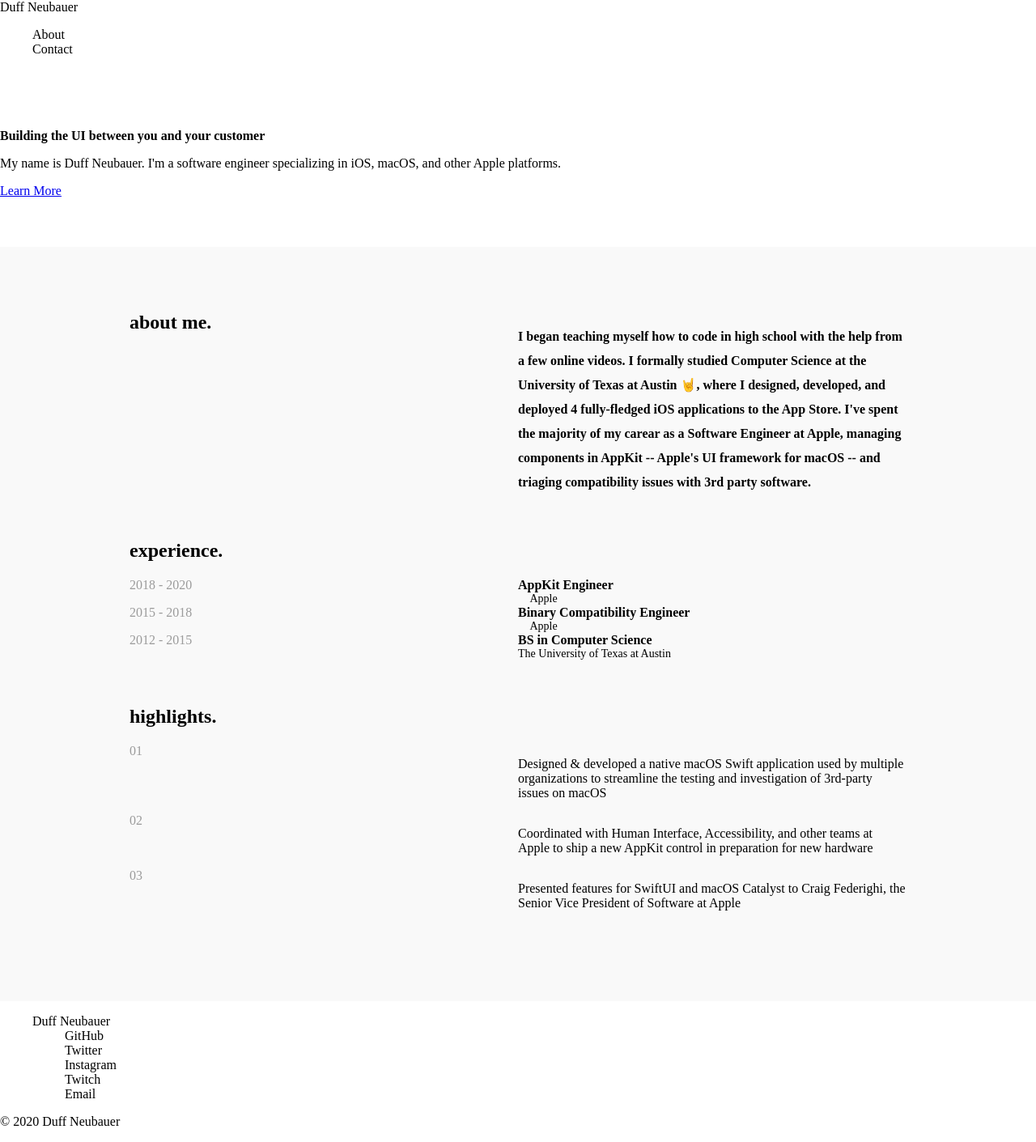
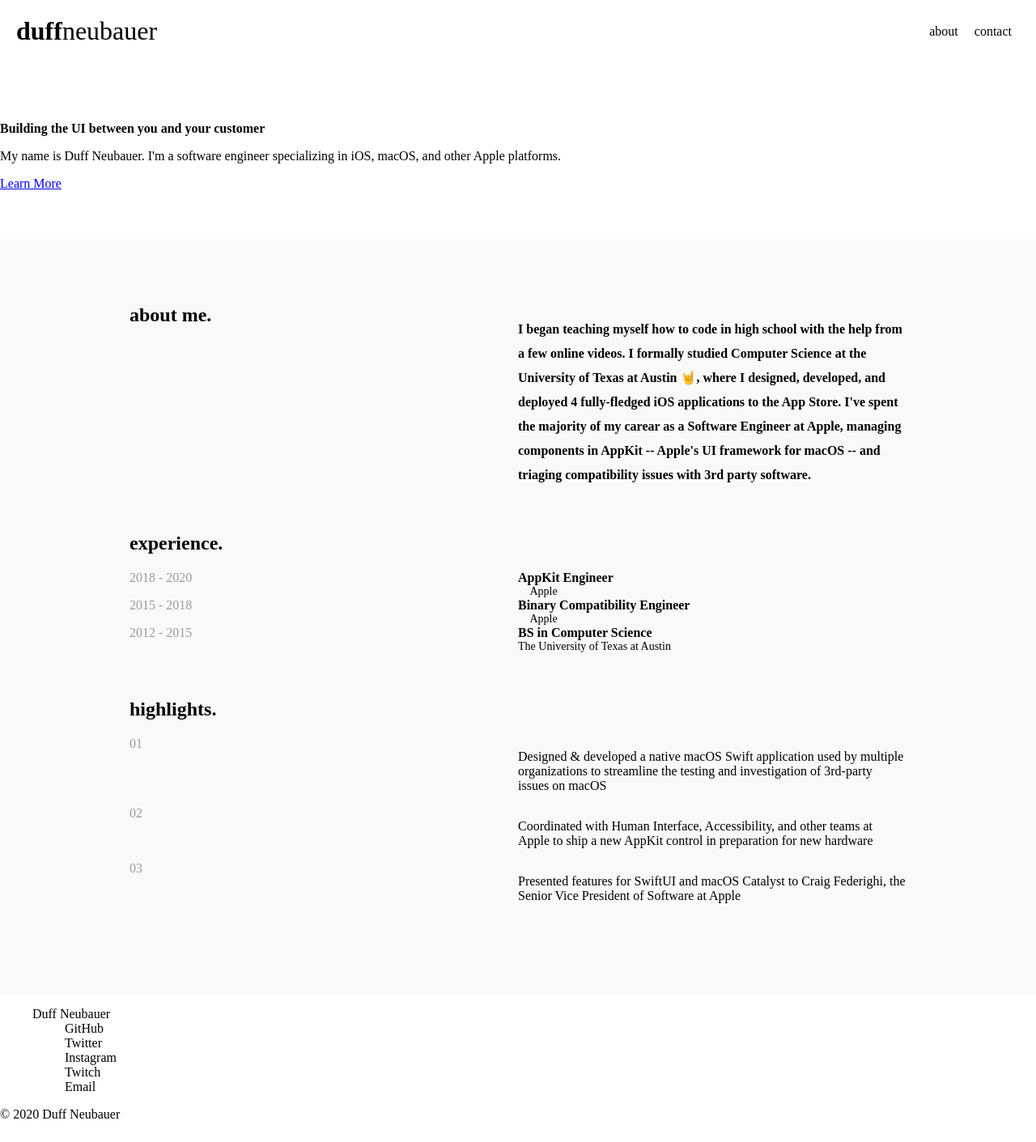
Before and after one commit to duffneub/duffneub.github.io, a Jekyll site: the page built from index.html, in a window 1280 px wide. Shown: the whole page at 81% size. Built offline with Jekyll 4.4.1, drawn with Linux system fonts in a browser that asks for light colours.

Commit message:
Style header

```diff
--- a/_includes/header.html
+++ b/_includes/header.html
@@ -1,22 +1,9 @@
-<header id="site-header">
-
-  <!-- Site Hero -->
-  <div id="site-logo">DN</div>
-  <div id="site-title">Duff Neubauer</div>
-  <div id="site-tagline">macOS Engineer | Swift Developer | Below Average Surfer</div>
-
-  <!-- Site Navigation -->
-  <nav id="site-nav">
-    <ul>
-      {% assign nav-pages = site.html_pages | sort: "nav-order" %}
-      {% for p in nav-pages %}
-      <li>
-        <a href="{{ p.url }}" {% if p.url == page.url %}class="active"{% endif %}>
-          {{ p.title }}
-        </a>
-      </li>
-      {% endfor %}
+<header class="site-header">
+  <div class="logo"><b>duff</b>neubauer</div>
+  <nav>
+    <ul class="main-menu">
+      <li class="menu-item">About</li>
+      <li class="menu-item">Contact</li>
     </ul>
   </nav>
-
 </header>
--- a/_sass/base.scss
+++ b/_sass/base.scss
@@ -1,5 +1,9 @@
 * {
   font-size: 16px;
+}
+
+html {
+  font-size: 62.5%;
 }
 
 body {
--- /dev/null
+++ b/_sass/header.scss
@@ -0,0 +1,21 @@
+.site-header {
+  display: flex;
+  justify-content: space-between;
+  align-items: center;
+  padding: 2rem;
+
+  .logo, .logo b {
+    font-size: 3.2rem;
+  }
+
+  .main-menu {
+    display: flex;
+    justify-content: flex-end;
+    margin: 0;
+
+    .menu-item {
+      margin: 0 1rem;
+      text-transform: lowercase;
+    }
+  }
+}
--- a/assets/style/styles.scss
+++ b/assets/style/styles.scss
@@ -3,6 +3,7 @@
 ---
 
 @import "base.scss";
+@import "header.scss";
 // @import "about.scss";
 // @import "blog.scss";
 // @import "post.scss";
--- a/index.html
+++ b/index.html
@@ -17,15 +17,7 @@
 
 <body>
 
-  <header>
-    <div>Duff Neubauer</div>
-    <nav>
-      <ul>
-        <li>About</li>
-        <li>Contact</li>
-      </ul>
-    </nav>
-  </header>
+  {% include header.html %}
 
   <section class="hero">
     <h1>Building the UI between you and your customer</h1>
```
